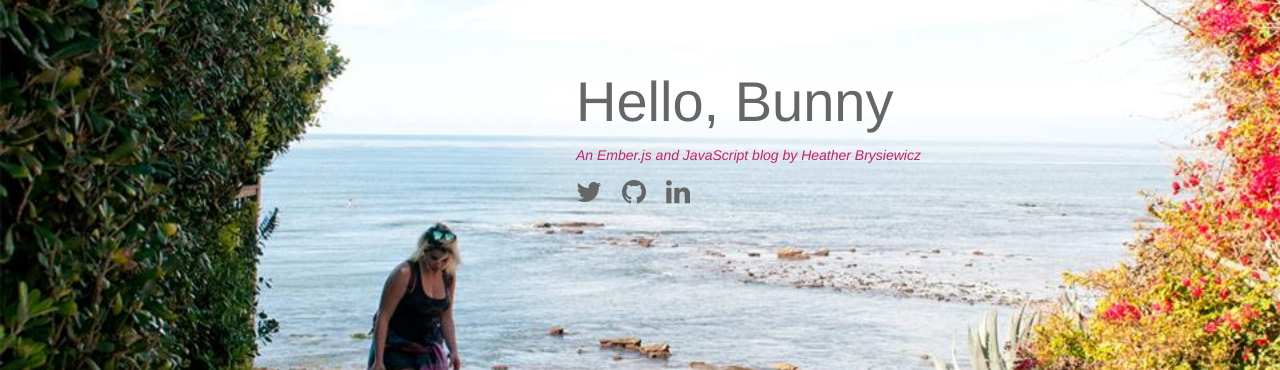
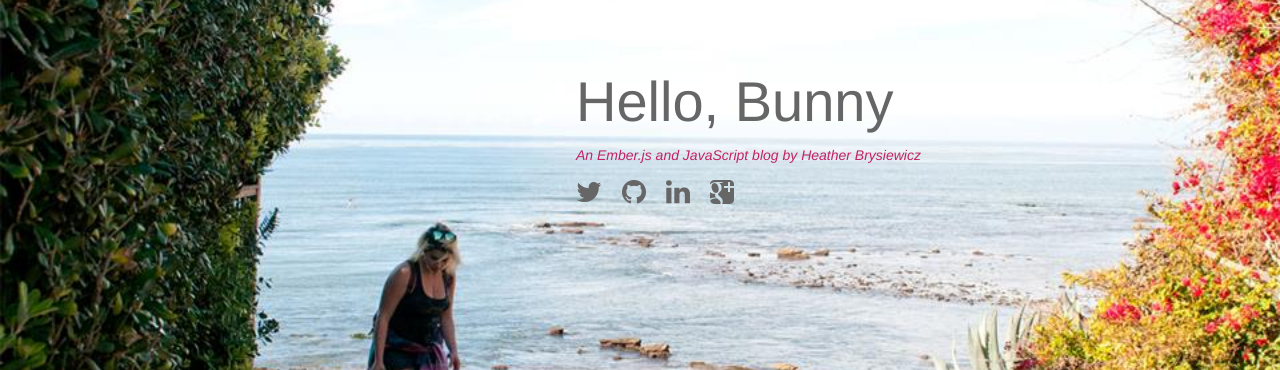
Before and after one commit to hbrysiewicz/hbrysiewicz.github.io, a Jekyll site: the page built from index.html, in a window 1280 px wide. Shown: the top 370 px of the page. Built offline with Jekyll 4.4.1, drawn with Linux system fonts in a browser that asks for light colours; Markdown is read by kramdown in place of the engine named in the settings.

Commit message:
Add google plus social link

```diff
--- a/_layouts/default.html
+++ b/_layouts/default.html
@@ -72,6 +72,11 @@
               <span class="fa fa-linkedin fa-2x"></span>
             </a>
           </li>
+          <li class="social-link">
+            <a href="http://plus.google.com/100486158890845220102" rel="author">
+              <span class="fa fa-google-plus-square fa-2x"></span>
+            </a>
+          </li>
         </ul>
         <div class="img"></div>
         <div id="subtitle">
```
